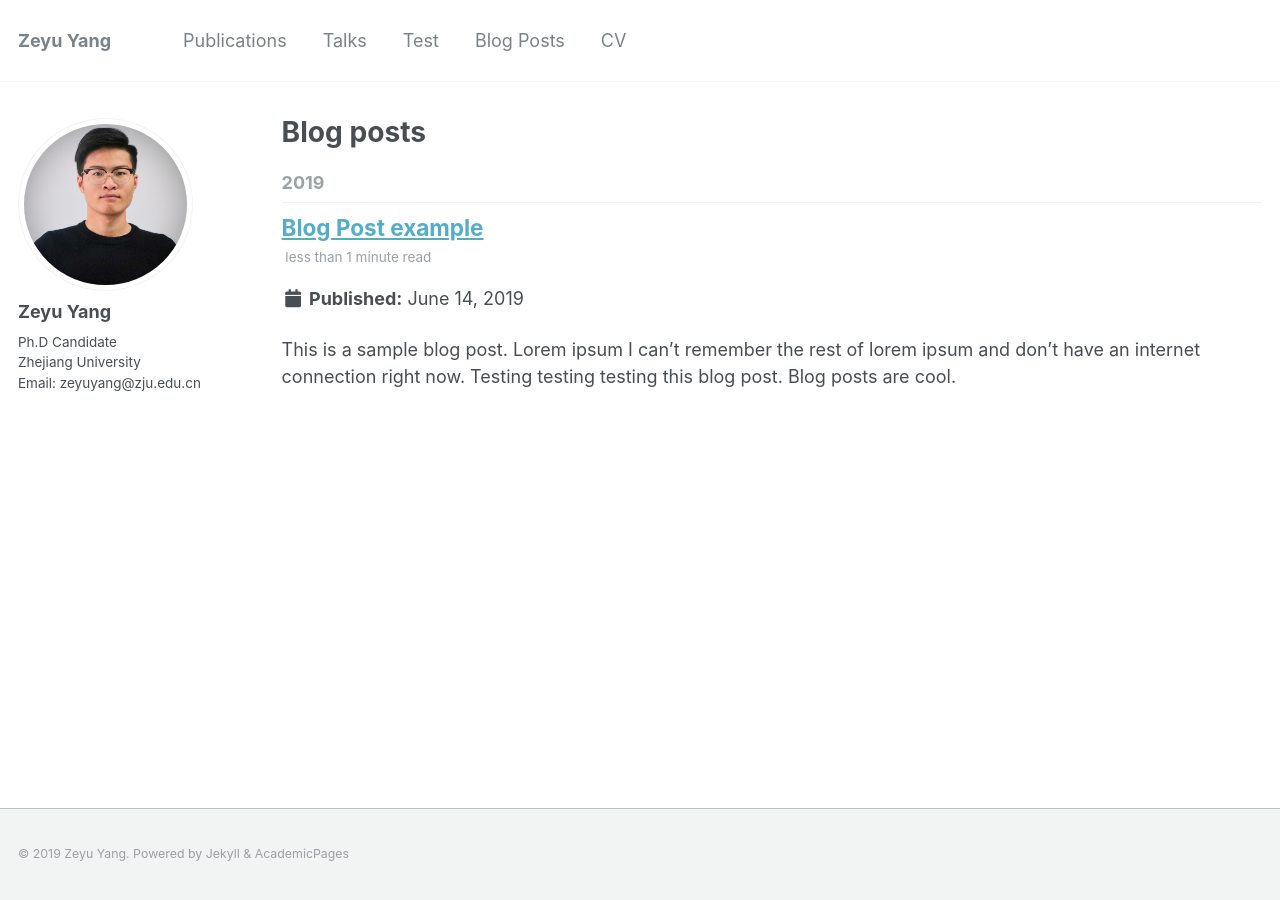
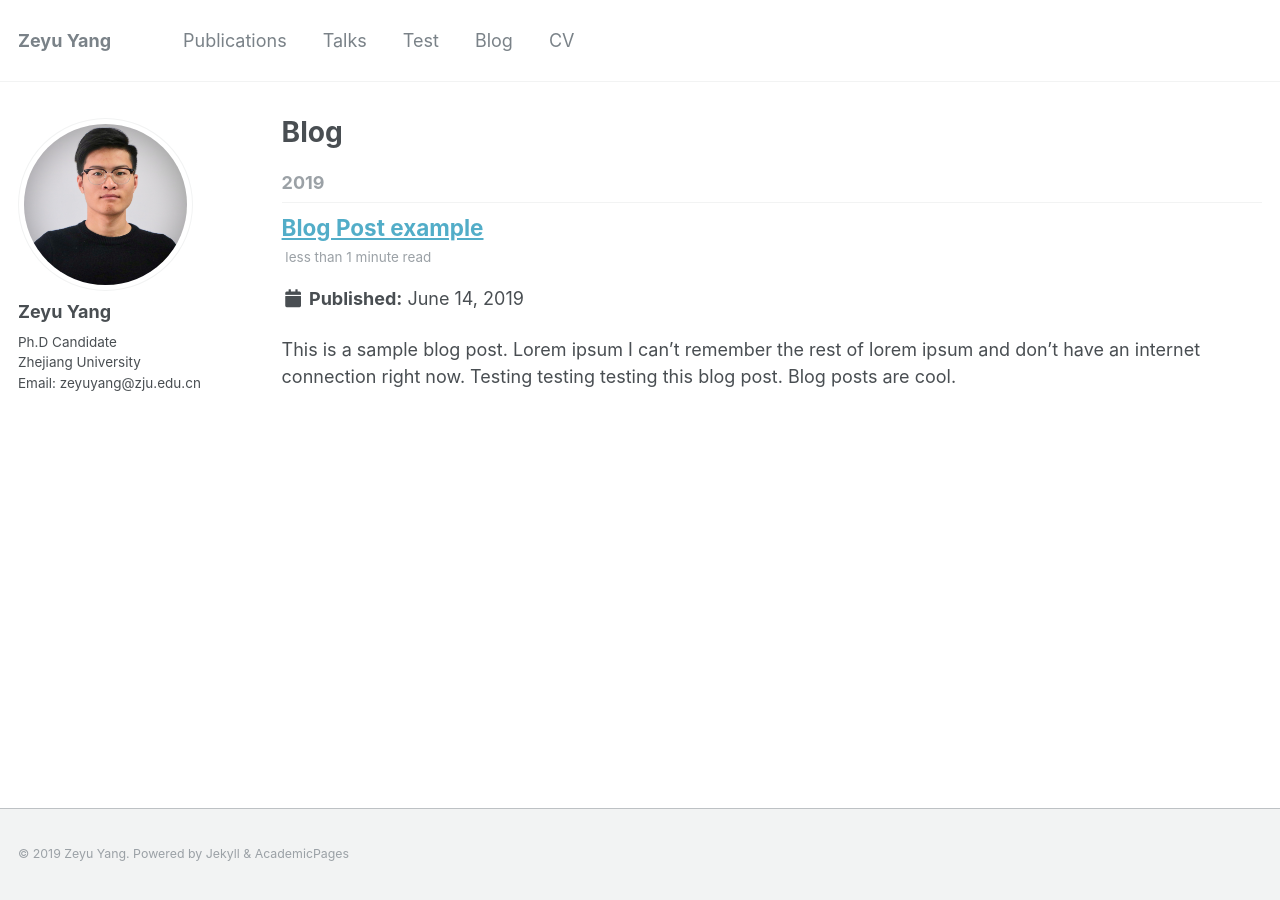
Before and after one commit to zeyuid/zeyuid.github.io, a Jekyll site: the page built from _pages/blog.html, in a window 1280 px wide. Built offline with Jekyll 4.4.1, drawn with Linux system fonts in a browser that asks for light colours.

Commit message:
add file

```diff
--- a/_data/navigation.yml
+++ b/_data/navigation.yml
@@ -12,7 +12,7 @@ main:
   - title: "Test"
     url: /abc/
 
-  - title: "Blog Posts"
+  - title: "Blog"
     url: /blog/
 
   - title: "CV"
--- a/_pages/year-archive.html
+++ b/_pages/blog.html
@@ -1,10 +1,8 @@
 ---
 layout: archive
-permalink: /year-archive/
-title: "Blog posts"
+permalink: /blog/
+title: "Blog"
 author_profile: true
-redirect_from:
-  - /wordpress/blog-posts/
 ---
 
 {% include base_path %}
```
